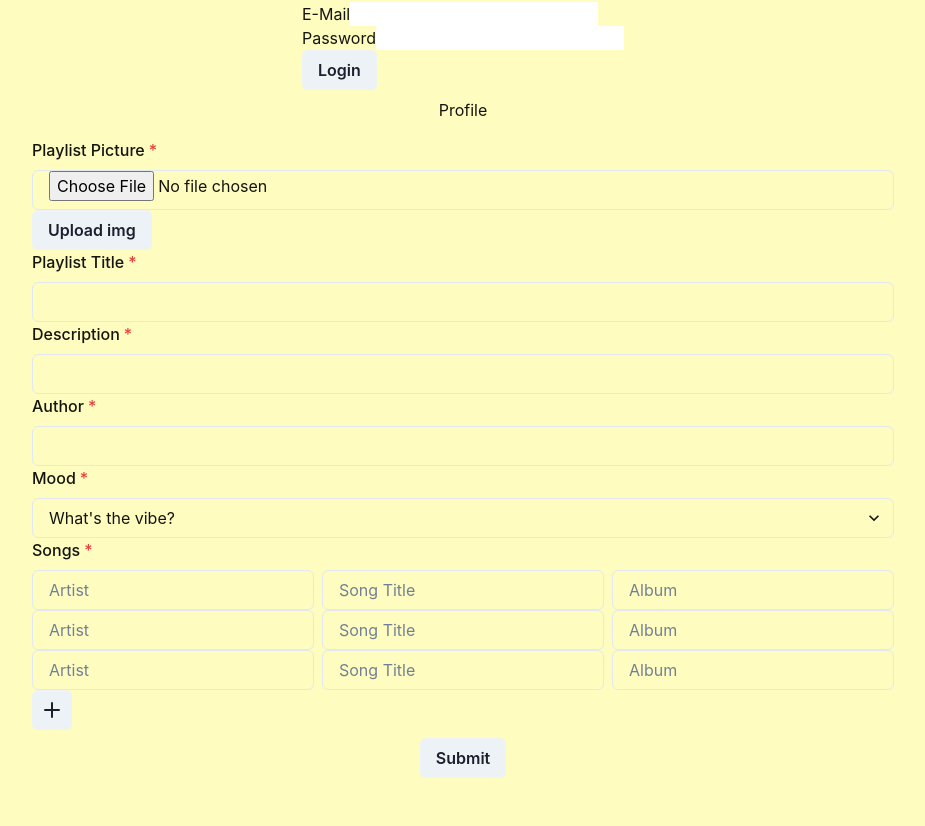
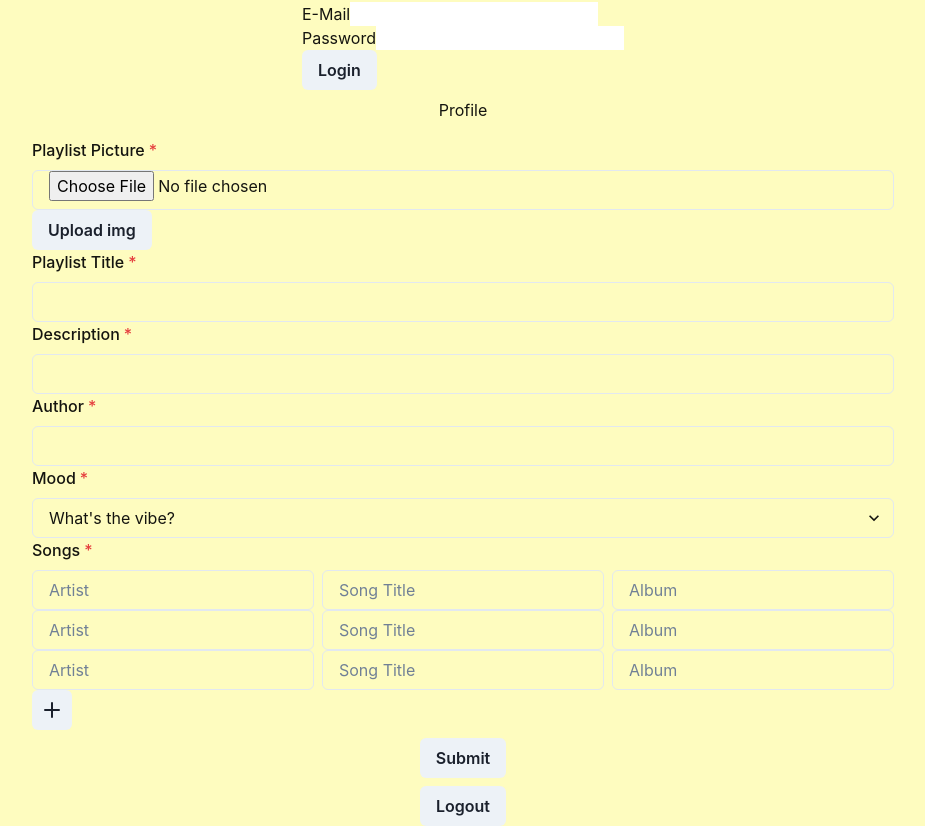
Before and after one commit to petrikoj/mern-project, a React (Create React App) app in the folder client/: page / in a window 1280 px wide. Shown: the part 332-1158 px from the top of the page, without its empty margins (177-1102 px from the left). Before the commit the page ends 1110 px from the top, so only its background shows below. Built offline with nearby package versions, Linux system fonts and the light colour scheme.

Commit message:
Added AuthContext

```diff
--- a/client/src/Views/LandingView.js
+++ b/client/src/Views/LandingView.js
@@ -1,10 +1,11 @@
-import { React, useState } from "react";
-import { Center, Heading, VStack } from "@chakra-ui/react";
+import React, { useContext, useState } from "react";
+import { Button, Center, Heading, VStack } from "@chakra-ui/react";
 import useFetch from "../hooks/useFetch";
 import SignUp from "../components/userRelated/SignUp.js";
 import Login from "../components/userRelated/Login.js";
 import Profile from "../components/userRelated/Profile.js";
 import PostPlaylist from "../components/userRelated/PostPlaylist";
+import { AuthContext } from "../context/AuthContext.js";
 
 function LandingView() {
   // const {
@@ -13,6 +14,8 @@ function LandingView() {
   //   error,
   // } = useFetch("http://localhost:5000/api/all");
   // console.log(playlists);
+
+  const { logoutUser } = useContext(AuthContext);
 
   return (
     <Center>
@@ -40,6 +43,7 @@ function LandingView() {
         <Login />
         <Profile />
         <PostPlaylist />
+        <Button onClick={logoutUser}>Logout</Button>
       </VStack>
     </Center>
   );
```
